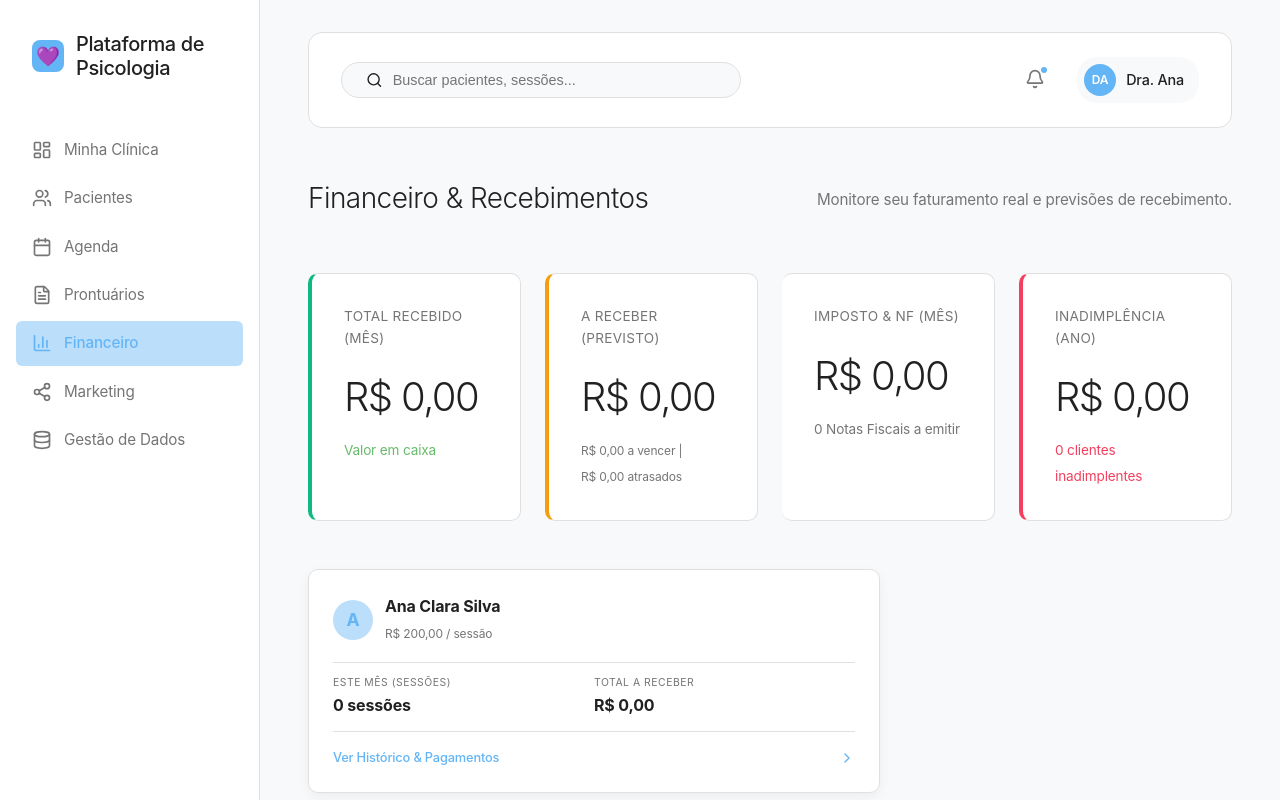
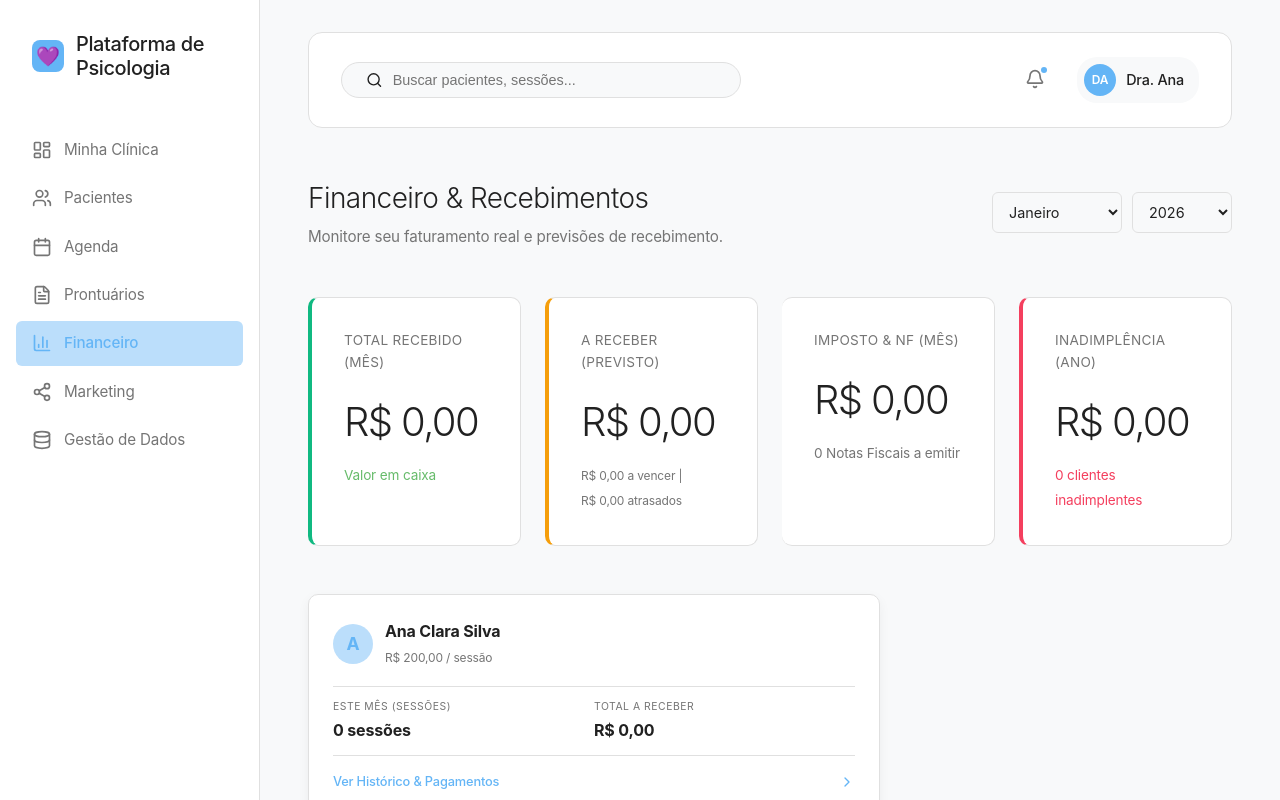
Before and after one commit to Leoomk/Plataforma-de-psicologia, a React (Vite) app: page / in a window 1280 px wide. Both pictures are taken after a click on the element "Financeiro". Shown: the top 800 px of the page. Built offline with nearby package versions, Linux system fonts and the light colour scheme.

Commit message:
feat: financial filters, dash sorting and patient modal fix

```diff
--- a/src/App.jsx
+++ b/src/App.jsx
@@ -267,6 +267,8 @@ Conclusão: implicações práticas bem delimitadas e sugestões objetivas para
 
   const [editingContract, setEditingContract] = useState(null);
   const [showContractModal, setShowContractModal] = useState(false);
+  const [financeFilterMonth, setFinanceFilterMonth] = useState(new Date().getMonth());
+  const [financeFilterYear, setFinanceFilterYear] = useState(new Date().getFullYear());
   const [showAddPatientModal, setShowAddPatientModal] = useState(false);
   const [editingPatient, setEditingPatient] = useState(null);
   const [newPatient, setNewPatient] = useState({
@@ -604,8 +606,14 @@ Conclusão: implicações práticas bem delimitadas e sugestões objetivas para
   };
 
   const handleEditPatient = (patient) => {
+    const contract = contracts.find(c => c.patientId === patient.id);
     setEditingPatient(patient);
-    setNewPatient({ ...patient });
+    setNewPatient({
+      ...patient,
+      billingMode: contract?.billingMode || 'Mensal',
+      paymentDay: contract?.paymentDay || 5,
+      dueDaysAfterSession: contract?.dueDaysAfterSession || 2
+    });
     setShowAddPatientModal(true);
   };
 
@@ -980,6 +988,13 @@ Conclusão: implicações práticas bem delimitadas e sugestões objetivas para
                                   }
                                 }
                               }
+                            });
+
+                            // Ordenar alertas: Mais antigos primeiro, seguidos pelos que vencem hoje/breve
+                            alerts.sort((a, b) => {
+                              const dateA = new Date(a.year, a.month, a.type === 'atrasado' ? 1 : (a.contract.paymentDay || 31));
+                              const dateB = new Date(b.year, b.month, b.type === 'atrasado' ? 1 : (b.contract.paymentDay || 31));
+                              return dateA - dateB;
                             });
 
                             return alerts.length > 0 ? alerts.map((alert, i) => (
@@ -1507,15 +1522,38 @@ Conclusão: implicações práticas bem delimitadas e sugestões objetivas para
 
           {activeTab === 'finance' && (
             <div className="finance-view animate-fade-in">
-              <div className="view-header">
-                <h1>Financeiro & Recebimentos</h1>
-                <p>Monitore seu faturamento real e previsões de recebimento.</p>
+              <div className="view-header" style={{ display: 'flex', justifyContent: 'space-between', alignItems: 'center' }}>
+                <div>
+                  <h1>Financeiro & Recebimentos</h1>
+                  <p>Monitore seu faturamento real e previsões de recebimento.</p>
+                </div>
+                <div style={{ display: 'flex', gap: '10px' }}>
+                  <select
+                    className="form-input"
+                    style={{ width: '130px' }}
+                    value={financeFilterMonth}
+                    onChange={(e) => setFinanceFilterMonth(Number(e.target.value))}
+                  >
+                    {['Janeiro', 'Fevereiro', 'Março', 'Abril', 'Maio', 'Junho', 'Julho', 'Agosto', 'Setembro', 'Outubro', 'Novembro', 'Dezembro'].map((m, i) => (
+                      <option key={i} value={i}>{m}</option>
+                    ))}
+                  </select>
+                  <select
+                    className="form-input"
+                    style={{ width: '100px' }}
+                    value={financeFilterYear}
+                    onChange={(e) => setFinanceFilterYear(Number(e.target.value))}
+                  >
+                    {[2024, 2025, 2026, 2027].map(y => (
+                      <option key={y} value={y}>{y}</option>
+                    ))}
+                  </select>
+                </div>
               </div>
 
               {(() => {
-                const now = new Date();
-                const m = now.getMonth();
-                const y = now.getFullYear();
+                const m = financeFilterMonth;
+                const y = financeFilterYear;
 
                 let totalPago = 0;
                 let totalAVencer = 0;
@@ -1549,7 +1587,7 @@ Conclusão: implicações práticas bem delimitadas e sugestões objetivas para
                   const entry = paymentStatuses[key];
                   const status = typeof entry === 'object' ? entry.status : entry;
 
-                  if (year === String(y) && status === 'inadimplente') {
+                  if (Number(year) === y && status === 'inadimplente') {
                     const contract = contracts.find(c => c.patientId === Number(pId));
                     if (contract) {
                       totalInadimplenteAno += calculateMonthlyValue(contract, Number(month), Number(year));
```
